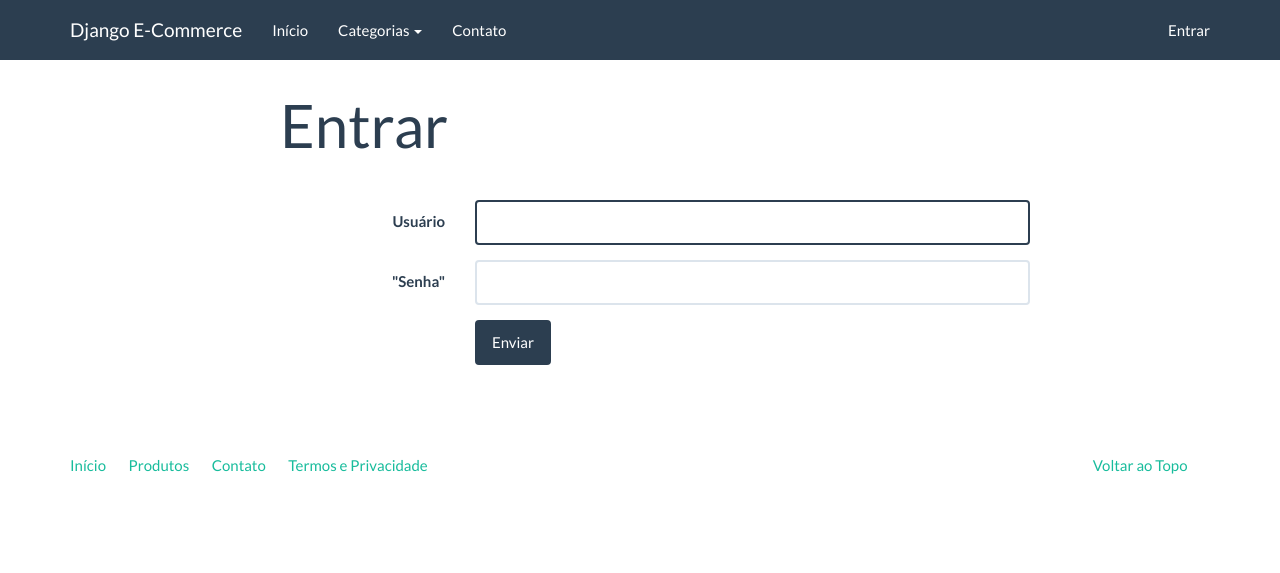
After one commit to allexvissoci/djangoecommerce, a Django app: page /login/ in a window 1280 px wide. The commit adds this page. Shown: the top 573 px of the page. Run offline with Django 3.2, Linux system fonts and the light colour scheme; tables that the repository leaves empty hold one stand-in row (values such as "Sample post"); some libraries are stand-ins or nearby versions.

Commit message:
login authentication

```diff
--- a/apps/core/templates/base.html
+++ b/apps/core/templates/base.html
@@ -41,9 +41,18 @@
 				<a href="{% url 'contact' %}">Contato</a>
 			</li>
           </ul>
-          <ul class="nav navbar-nav navbar-right">
-            <li><a href="#">Minha Conta</a></li>
-          </ul>
+					<ul class="nav navbar-nav navbar-right">
+						{% if not user.is_authenticated %}
+	            <li><a href="{% url 'login' %}">Entrar</a></li>
+						{% else %}
+						<li class="dropdown">
+							<a class="dropdown-toggle" data-toggle="dropdown" href="#" id="logout">Olá, {{ user }}<span class="caret"></span></a>
+							<ul class="dropdown-menu" aria-labelledby="logout">
+								<li><a href="{% url 'logout' %}">Sair</a></li>
+							</ul>
+						</li>
+						{% endif %}
+					</ul>
         </div>
       </div>
     </div>
--- /dev/null
+++ b/apps/core/templates/login.html
@@ -0,0 +1,52 @@
+{% extends "base.html" %}
+
+{% load widget_tweaks %}
+
+{% block title %}
+  Entrar | {{ block.super }}
+{% endblock %}
+
+  {% block container %}
+  <div class="container">
+      <div class="row">
+          <div class="col-md-8 col-md-offset-2">
+            <div class="page-header">
+                <h1>Entrar</h1>
+            </div>
+            <form class="form-horizontal" action="" method="POST">
+							{% csrf_token %}
+							{% for error in form.non_field_errors %}
+								<div class='alert alert-danger'>
+									{{ error }}
+								</div>
+							{% endfor %}
+              <fieldset>
+                <div class="form-group" {% if form.username.errors %} has-error {% endif %}>
+                  <label for="{{ form.username.auto_id }}" class="col-md-3 control-label">{{form.username.label}}</label>
+                  <div class="col-md-9">
+										{% render_field form.username class="form-control" %}
+										{% for error in form.username.errors %}
+											<span class="help-block">{{ error }}</span>
+										{% endfor %}
+                  </div>
+                </div>
+                <div class="form-group" {% if form.password.errors %} has-error {% endif %}>
+                  <label for="{{ form.password.auto_id }}" class="col-md-3 control-label">"{{ form.password.label }}"</label>
+                  <div class="col-md-9">
+										{% render_field form.password class="form-control" %}
+										{% for error in form.password.errors %}
+											<span class="help-block">{{ error }}</span>
+										{% endfor %}
+                  </div>
+                </div>
+                <div class="form-group">
+                  <div class="col-md-9 col-md-offset-3">
+                    <button type="submit" class="btn btn-primary">Enviar</button>
+                  </div>
+                </div>
+              </fieldset>
+            </form>
+          </div>
+      </div>
+  </div>
+{% endblock %}
--- a/djangoecommerce/settings.py
+++ b/djangoecommerce/settings.py
@@ -69,6 +69,8 @@ MIDDLEWARE_CLASSES = [
 ]
 
 ROOT_URLCONF = 'djangoecommerce.urls'
+LOGIN_URL = '/login/'
+LOGIN_REDIRECT_URL = '/'
 
 
 TEMPLATES = [
--- a/djangoecommerce/urls.py
+++ b/djangoecommerce/urls.py
@@ -17,11 +17,17 @@ from django.conf.urls import url, include
 from django.contrib import admin
 from apps.core.views import index
 from apps.core import views
+from django.contrib.auth import views as auth_views
+
 
 urlpatterns = [
     url(r'^admin/', admin.site.urls),
     url(r'^$', index, name='index'),
     url(r'^contato/$', views.contact, name='contact'),
+    url(r'^login/$', auth_views.LoginView.as_view(template_name='login.html'),
+        name='login'),
+    url(r'^logout/$', auth_views.LogoutView.as_view(next_page='/'),
+        name='logout'),
     url(r'^catalogo/', include(('apps.catalog.urls', 'apps.catalog'),
                                namespace='catalog')),
 ]
```
Also changed, not shown: apps/catalog/tests/test_views.py (+1 -1 lines).
